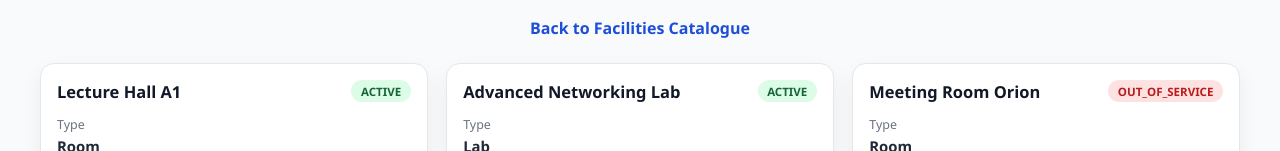
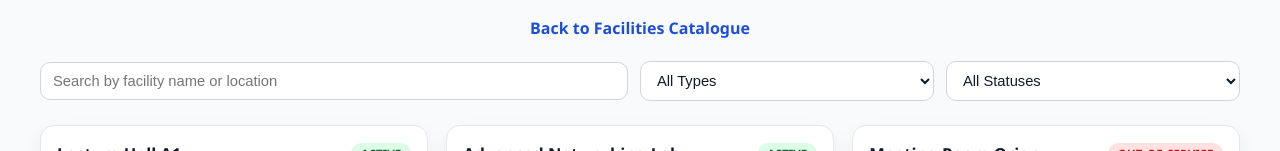
Before and after one commit to Wasanamadushani/it3030-paf-2026-smart-campus-group-03.02, a React (Vite) app in the folder Home/: page /facilities/view in a window 1280 px wide. Shown: the part 192-343 px from the top of the page. Built offline with nearby package versions, Linux system fonts and the light colour scheme; no server answers.

Commit message:
Added search and filter functionality to facilities

```diff
--- a/Home/src/pages/ViewFacilities.jsx
+++ b/Home/src/pages/ViewFacilities.jsx
@@ -70,8 +70,11 @@ function getStatusClass(status) {
 export default function ViewFacilities() {
   const role = "ADMIN";
   const navigate = useNavigate();
-  // TODO: Replace static data with API call from backend
+  // TODO: Replace with backend API data
   const [facilities, setFacilities] = useState(STATIC_FACILITIES_DATA);
+  const [searchTerm, setSearchTerm] = useState("");
+  const [selectedType, setSelectedType] = useState("ALL");
+  const [selectedStatus, setSelectedStatus] = useState("ALL");
 
   useEffect(() => {
     // TODO: Fetch facilities from backend API
@@ -81,6 +84,19 @@ export default function ViewFacilities() {
   function handleViewDetails(facility) {
     navigate("/facility-details", { state: facility });
   }
+
+  const filteredFacilities = facilities.filter((facility) => {
+    const normalizedSearchTerm = searchTerm.trim().toLowerCase();
+    const matchesSearch =
+      normalizedSearchTerm.length === 0 ||
+      facility.name.toLowerCase().includes(normalizedSearchTerm) ||
+      facility.location.toLowerCase().includes(normalizedSearchTerm);
+
+    const matchesType = selectedType === "ALL" || facility.type === selectedType;
+    const matchesStatus = selectedStatus === "ALL" || facility.status === selectedStatus;
+
+    return matchesSearch && matchesType && matchesStatus;
+  });
 
   return (
     <div className="app-shell vf-page-shell">
@@ -98,8 +114,41 @@ export default function ViewFacilities() {
             </Link>
           </header>
 
+          <section className="vf-filters" aria-label="Search and filter facilities">
+            <input
+              type="text"
+              className="vf-search-input"
+              placeholder="Search by facility name or location"
+              value={searchTerm}
+              onChange={(event) => setSearchTerm(event.target.value)}
+            />
+
+            <select
+              className="vf-filter-select"
+              value={selectedType}
+              onChange={(event) => setSelectedType(event.target.value)}
+              aria-label="Filter by type"
+            >
+              <option value="ALL">All Types</option>
+              <option value="Room">Room</option>
+              <option value="Lab">Lab</option>
+              <option value="Equipment">Equipment</option>
+            </select>
+
+            <select
+              className="vf-filter-select"
+              value={selectedStatus}
+              onChange={(event) => setSelectedStatus(event.target.value)}
+              aria-label="Filter by status"
+            >
+              <option value="ALL">All Statuses</option>
+              <option value="ACTIVE">ACTIVE</option>
+              <option value="OUT_OF_SERVICE">OUT_OF_SERVICE</option>
+            </select>
+          </section>
+
           <section className="vf-grid" aria-label="Available facility list">
-            {facilities.map((facility) => (
+            {filteredFacilities.map((facility) => (
               <article key={`${facility.name}-${facility.location}`} className="vf-card">
                 <div className="vf-card-top">
                   <h2>{facility.name}</h2>
@@ -130,6 +179,10 @@ export default function ViewFacilities() {
                 </button>
               </article>
             ))}
+
+            {filteredFacilities.length === 0 && (
+              <p className="vf-no-results">No facilities found</p>
+            )}
           </section>
         </div>
       </main>
--- a/Home/src/styles/viewFacilities.css
+++ b/Home/src/styles/viewFacilities.css
@@ -37,11 +37,46 @@
   text-decoration: none;
 }
 
+.vf-filters {
+  margin-top: 1.4rem;
+  display: grid;
+  gap: 0.75rem;
+  grid-template-columns: 1fr;
+}
+
+.vf-search-input,
+.vf-filter-select {
+  width: 100%;
+  border: 1px solid #d1d5db;
+  border-radius: 10px;
+  padding: 0.62rem 0.75rem;
+  background: #ffffff;
+  color: #111827;
+  font-size: 0.92rem;
+}
+
+.vf-search-input:focus,
+.vf-filter-select:focus {
+  outline: none;
+  border-color: #93c5fd;
+  box-shadow: 0 0 0 3px rgba(147, 197, 253, 0.25);
+}
+
 .vf-grid {
   margin-top: 1.5rem;
   display: grid;
   gap: 1rem;
   grid-template-columns: 1fr;
+}
+
+.vf-no-results {
+  margin: 0;
+  padding: 1rem;
+  border: 1px dashed #cbd5e1;
+  border-radius: 12px;
+  background: #ffffff;
+  color: #4b5563;
+  text-align: center;
 }
 
 .vf-card {
@@ -124,6 +159,11 @@
 }
 
 @media (min-width: 768px) {
+  .vf-filters {
+    grid-template-columns: 2fr 1fr 1fr;
+    align-items: center;
+  }
+
   .vf-grid {
     grid-template-columns: repeat(2, minmax(0, 1fr));
     gap: 1.15rem;
```
